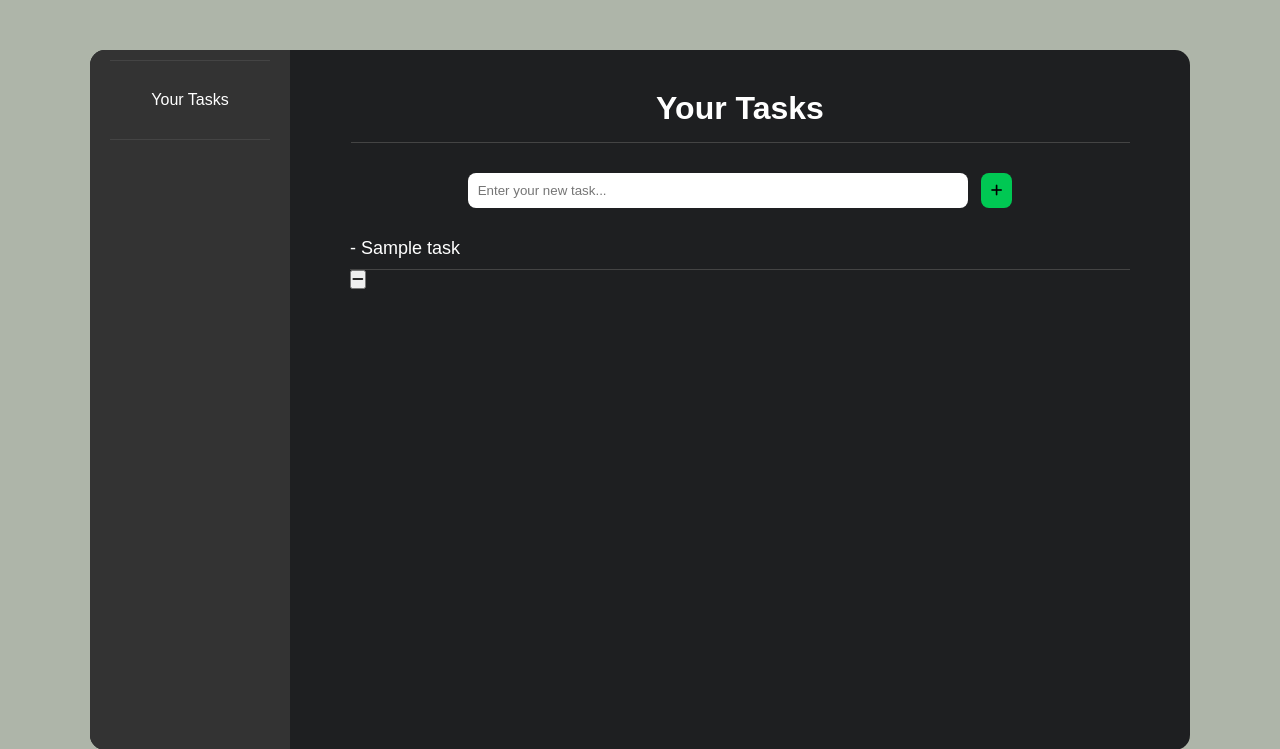
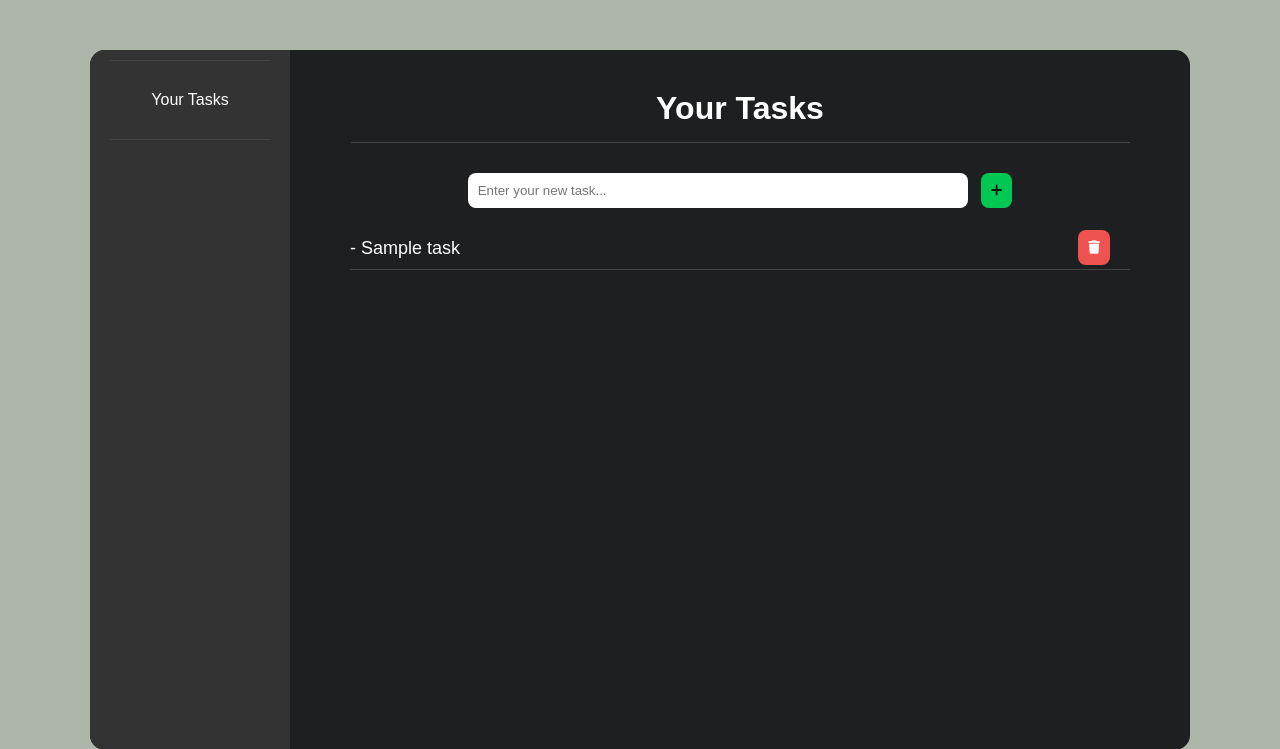
Before and after one commit to Thomas-Attanasio/taskManager, a Flask app: template templates/home.html in a window 1280 px wide. Shown: the top 749 px of the page. Run offline with Flask 3, Linux system fonts and the light colour scheme; the template is opened without the code that fills it: most values are stand-ins (such as "Sample title", 1, 10 or a date in 2020); some libraries are stand-ins or nearby versions.

Commit message:
Styled the button to delete a task

```diff
--- a/static/css/home.css
+++ b/static/css/home.css
@@ -56,8 +56,9 @@
 
 .showTaskContainer ul {
     width: 100%;
+    padding: 0;
     list-style-type: none;
-    padding: 0;
+    position: relative;
 }
 
 .showTaskContainer li {
@@ -67,6 +68,28 @@
     padding: 10px 0;
 }
 
+.showTaskContainer button {
+    background-color: #EF5350;
+    color: #ffffff;
+    border: none;
+    border-radius: 8px;
+    outline: none;
+    padding: 10px;
+    position: absolute;
+    right: 20px;
+    bottom: 5px;
+    transition: all 0.3s ease;
+}
+
+.showTaskContainer button:hover {
+    background-color: #E53935;
+    transform: scale(1.07);
+}
+
+.showTaskContainer button:active {
+    transform: scale(0.97);
+}
+
 .noTaskYet p {
     color: #6b6a6a;
     font-size: 23px;
--- a/templates/home.html
+++ b/templates/home.html
@@ -23,7 +23,7 @@
                     <li>- {{ task }}</li>
 
                     <form action="{{ url_for('delete', taskId=loop.index0) }}" method="POST">
-                        <button type="submit" id="removeTaskButton"><i class="fas fa-minus"></i></button>
+                        <button type="submit" id="removeTaskButton"><i class="fas fa-trash"></i></button>
                     </form>
                 {% endfor %}
             </ul>
```
